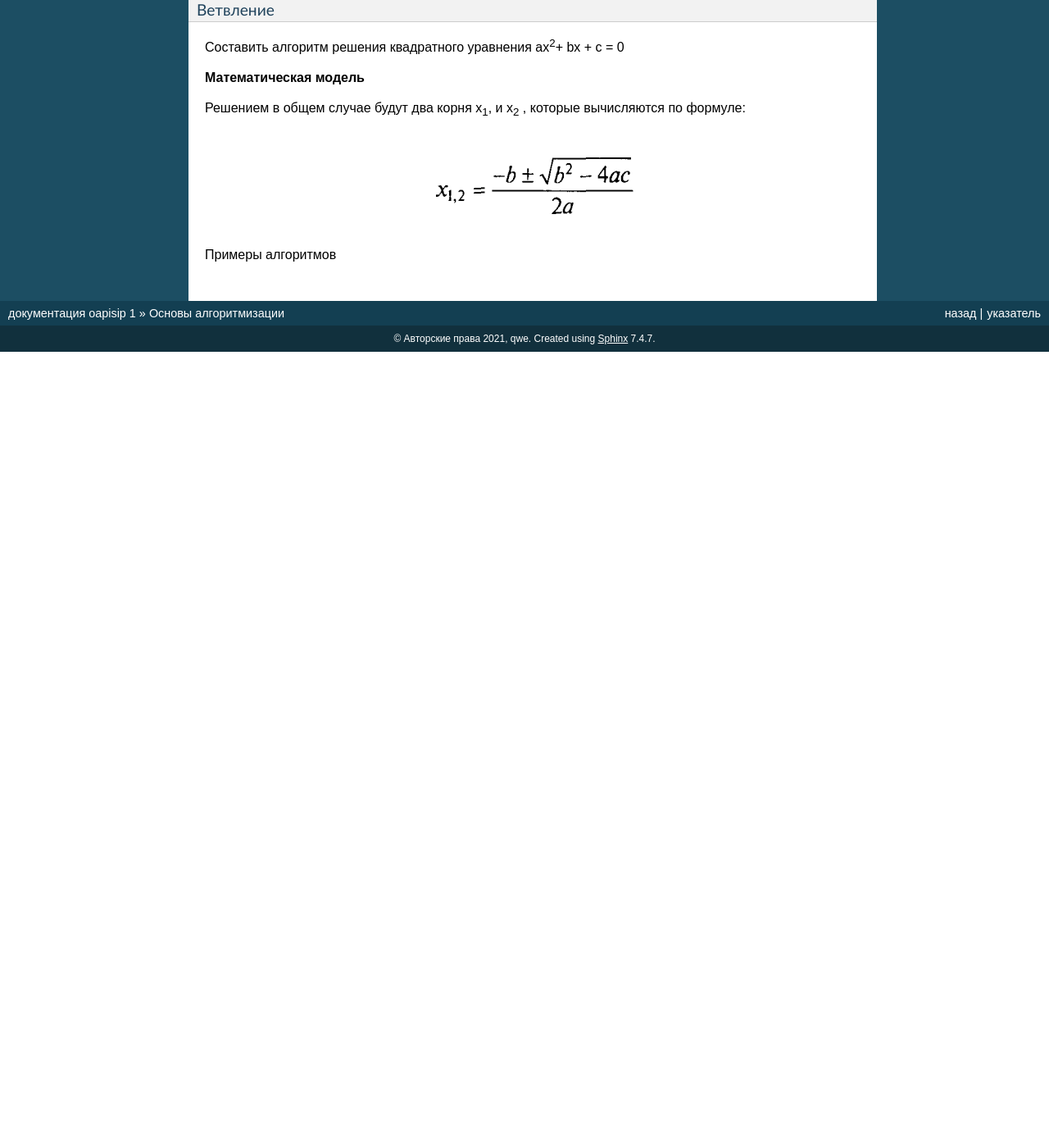
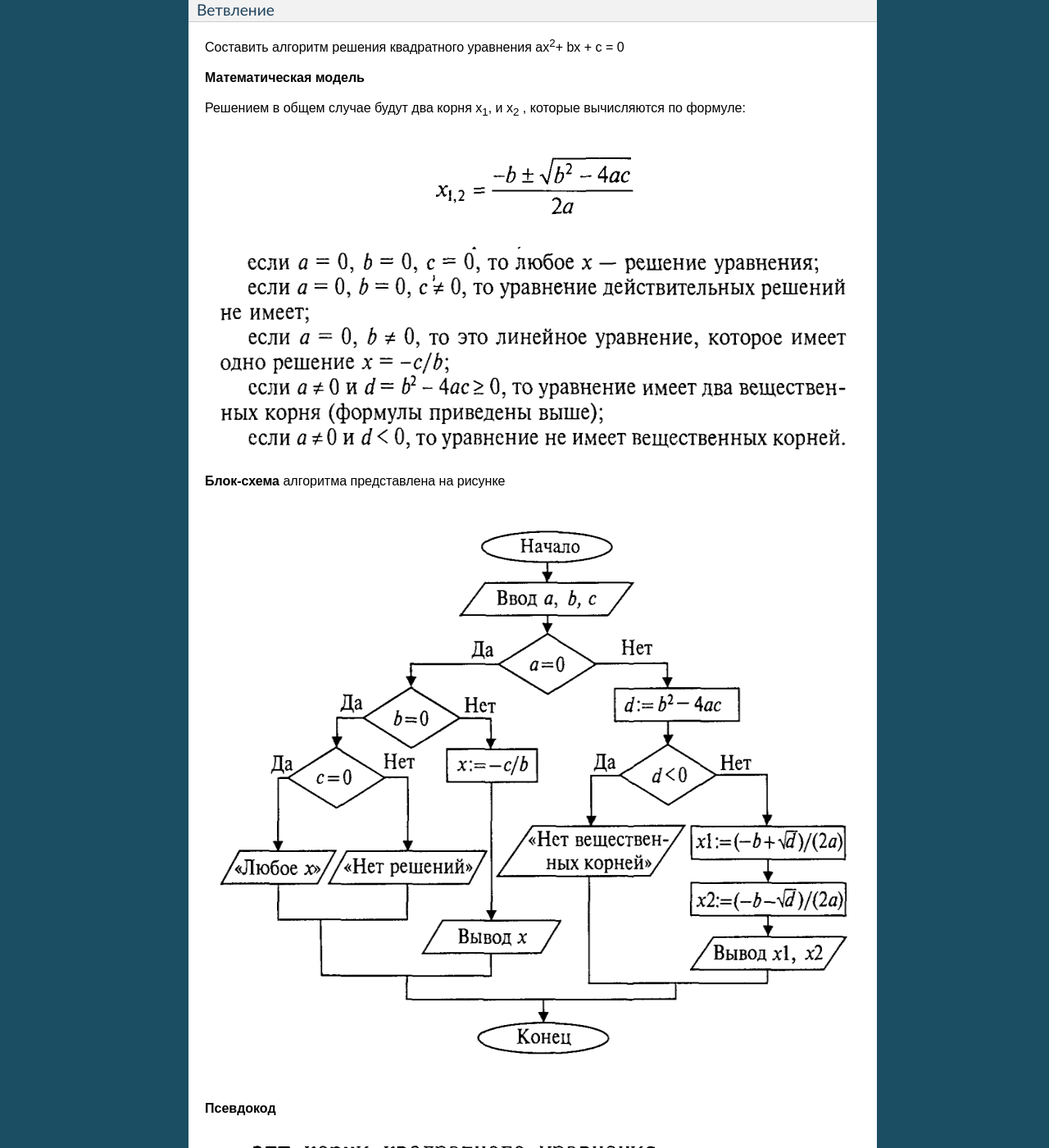
Before and after one commit to rimcupk/oapisip, a Sphinx documentation site: the page built from docs/chapters/01_algo/01_algo.rst, in a window 1280 px wide and 1400 px high, scrolled down 8254 px. Shown: the whole window at 82% size. Built offline with Sphinx 7.4.7, drawn with Linux system fonts in a browser that asks for light colours; before the commit the page ends 8683 px from its top, so only the background shows below that.

Commit message:
Update 01_algo.rst

```diff
--- a/docs/chapters/01_algo/01_algo.rst
+++ b/docs/chapters/01_algo/01_algo.rst
@@ -179,5 +179,23 @@
        :align: center
        :alt: asda
 
+.. figure:: 01_mm_kvur.png
+       :scale: 100 %
+       :align: center
+       :alt: asda
 
-Примеры алгоритмов
+**Блок-схема** алгоритма представлена на рисунке
+
+.. figure:: 01_sh_kvur.png
+       :scale: 100 %
+       :align: center
+       :alt: asda
+
+**Псевдокод**
+
+.. figure:: 01_ps_kvur.png
+       :scale: 100 %
+       :align: center
+       :alt: asda
+
+Продолжение следует...
```
